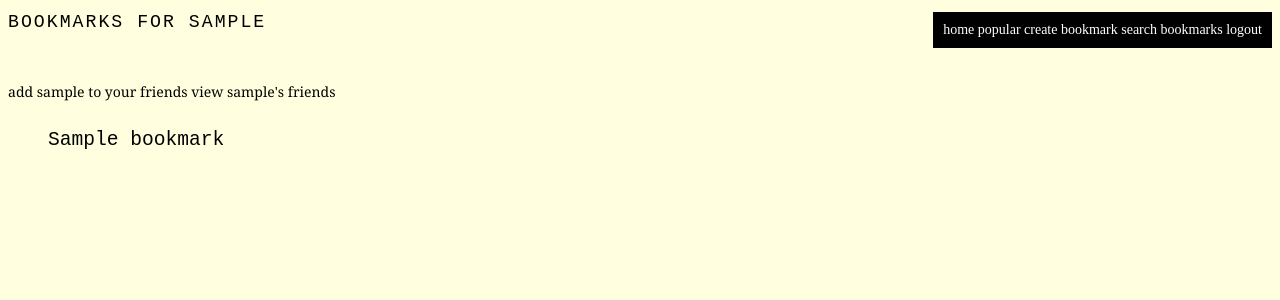
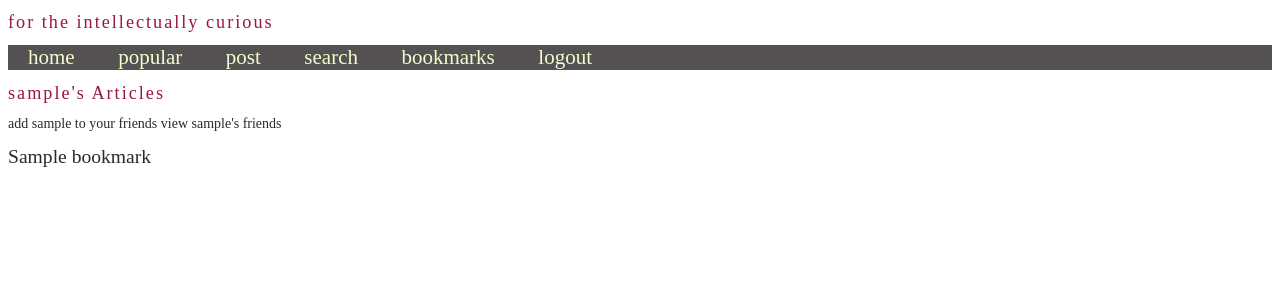
Before and after one commit to Apechai/bookmarks, a Django app: template templates/user_page.htm in a window 1280 px wide. Shown: the top 300 px of the page. Run offline with Django 3.2, Linux system fonts and the light colour scheme; a user stored in the database is signed in; tables that the repository leaves empty hold one stand-in row (values such as "Sample post"); the template is opened without the code that fills it: most values are stand-ins (such as "Sample title", 1, 10 or a date in 2020).

Commit message:
Better user interface

```diff
--- a/bookmarks/views.py
+++ b/bookmarks/views.py
@@ -240,9 +240,9 @@ def bookmark_vote_page(request):
 from datetime import datetime, timedelta
 def popular_page(request):
 	today = datetime.today()
-	yesterday = today - timedelta(5)
-	shared_bookmarks = SharedBookmark.objects.filter(date__gt=yesterday)
-	shared_bookmarks = shared_bookmarks.order_by('-votes')[:10]
+	thismonth = today - timedelta(30)
+	shared_bookmarks = SharedBookmark.objects.filter(date__gt=thismonth)
+	shared_bookmarks = shared_bookmarks.order_by('-votes')[:20]
 	variables = RequestContext(request,{
 		'shared_bookmarks': shared_bookmarks
 	})
--- a/site_media/style.css
+++ b/site_media/style.css
@@ -1,65 +1,87 @@
+/*Colors -
+Vichyssoise #EFFFCD
+Hex #DCE9BE
+shadow dirt #555152
+Evening Cloud #2E2633
+Heliotrope #99173C
+
+*/
+
 body {
-	background-color: #FFFFE0;
+	font-family: "Minion Pro", serif;
+	color: #2E2633;
+	background-color: white;
 	font-size: 14px;
 }
 
-a {
+p {
+	font-family: "Minion Pro", serif;
+}
+
+a{
 	text-decoration: none;
-	color: black;
-	font-family: Georgia,'Times New Roman',Times,serif;
+	color: #2E2633;
+	font-family: "Minion Pro";
 	}
 
 a:hover{
 	text-decoration: underline;
-	color: red;
+	color: #99173C;
 	}
 
-
-#nav {
-	float: right;
-	background-color: black ;
-	color: black;
-	padding: 10px;
-	font-family: "adobe-garamond-pro-1", serif;
+h1{
+    border: 0 none;
+    font-family: "Minion Pro", serif;
+	color: #99173C;
+    font-size: 1.3em;
+	font-weight: normal;
+    letter-spacing: 2px;
+    padding: 0;
 }
 
+h2	{
+	    color: #2E2633;
+	    font-size: 0.8em;
+	    text-transform: uppercase;
+	}
+
+input {
+	display: block;
+	}
+
+#nav{
+	margin:0px;
+	padding: 0px;
+	background-color: #555152;
+	color: #EFFFCD;
+	font-family: "adobe-garamond-pro-1", serif;
+
+	}
+
 #nav a{
-	color: white;
+	font-size: 150%;
+	padding: 0px 20px;
+	text-align: center;
+	color: #EFFFCD;
 	text-decoration: none;
 	font-family: "adobe-garamond-pro-1", serif;
 
 }
 
 #nav a:hover{
-	color: red;
+	color: white;
 	text-decoration: none;
-
+	background-color: #99173C;
 }
 
-input {
-	display: block;
+#bookmark{
+	padding: 2px;
+	margin: 5px 0px;
+	background-color: #EFFFCD;
 }
 
-h1 {
-    border: 0 none;
-    font-family: "courier new";
-    font-size: 1.3em;
-	font-weight: normal;
-    letter-spacing: 2px;
-    margin-bottom: 50px;
-    padding: 0;
-    text-transform: uppercase;
-}
-
-h2	{
-	    color: #898989;
-	    font-size: 0.8em;
-	    text-transform: uppercase;
-	}
-
-
-p {
-	font-family: "courier new";
+#details, #details a{
+	color: #555152;
 }
 
 ul.tags, ul.tags li {
@@ -71,7 +93,7 @@ ul.tags, ul.tags li {
 }
 
 ul.tags a{
-	color: teal;
+	color: #555152;
 }
 
 ul.bookmarks .edit{
@@ -80,12 +102,14 @@ ul.bookmarks .edit{
 
 ul.bookmarks {
 	list-style-type: none;
-	font-family: courier;
+	font-family: "Minion Pro", serif;
+	margin: 0;
+	padding: 0;
 }
 
 ul.bookmarks .title{
 	font-size: 140%;
-	font-family: "courier new";
+	font-family: "Minion Pro", serif;
 }
 
 ul.bookmarks li{
--- a/templates/base.htm
+++ b/templates/base.htm
@@ -3,8 +3,9 @@
 
 <html lang="en">
 <head>
-<title>Django Bookmarks | {% block title %}{% endblock %}
+<title>Items of Curiosity{% block title %}{% endblock %}
 </title>
+
 <link rel="stylesheet" href="/site_media/style.css" type="text/css" />
 <script type="text/javascript" src="/site_media/jquery.js"></script>
 
@@ -12,11 +13,13 @@
 
 </head>
 <body>
+<h1>for the intellectually curious</h1>
 <div id="nav">
+
 		<a href="/">home</a>
 		<a href="/popular/">popular</a>
 		{% if user.is_authenticated %}
-			<a href="/save/">create bookmark</a>
+			<a href="/save/">post</a>
 			<a href="/search/">search</a>
 			<a href="/user/{{ user.username }}">bookmarks</a>
 			<a href="/logout/">logout</a>
--- a/templates/main_page.htm
+++ b/templates/main_page.htm
@@ -1,14 +1,10 @@
 {% extends "base.htm" %}
 {% block title %} Matt's Bookmark World {% endblock %}
-{% block head %} Share Bookmarks {% endblock %}
+{% block head %} Current Articles {% endblock %}
 {% block content %}
 		{% if user.username %}
-		<p>Welcome {{ user.username }}!
-			Here you can store and share bookmarks!</p>
 		{% else %}
-		<p>Welcome anonymous user! You need to <a href="/login/">login</a> before you can store and share bookmarks.</p>
 		{% endif %}
-<h2>Bookmarks Shared by Users</h2>
 {% include "shared_bookmark_list.htm" %}
 
 {% endblock %}
--- a/templates/user_page.htm
+++ b/templates/user_page.htm
@@ -4,7 +4,7 @@
 {% endblock %}
 
 {% block title %}{{ username }}{% endblock %}
-{% block head %}Bookmarks for {{ username }}{% endblock %}
+{% block head %}{{ username }}'s Articles{% endblock %}
 {% block content %}
 {% ifequal user.username username %}
 	<a href="/friends/{{username}}/">view your friends</a>
```
Also changed, not shown: templates/shared_bookmark_list.htm (+7 -3 lines), site_media/comment_48.png (added), templates/comment_48.png (added), 3 other files.
